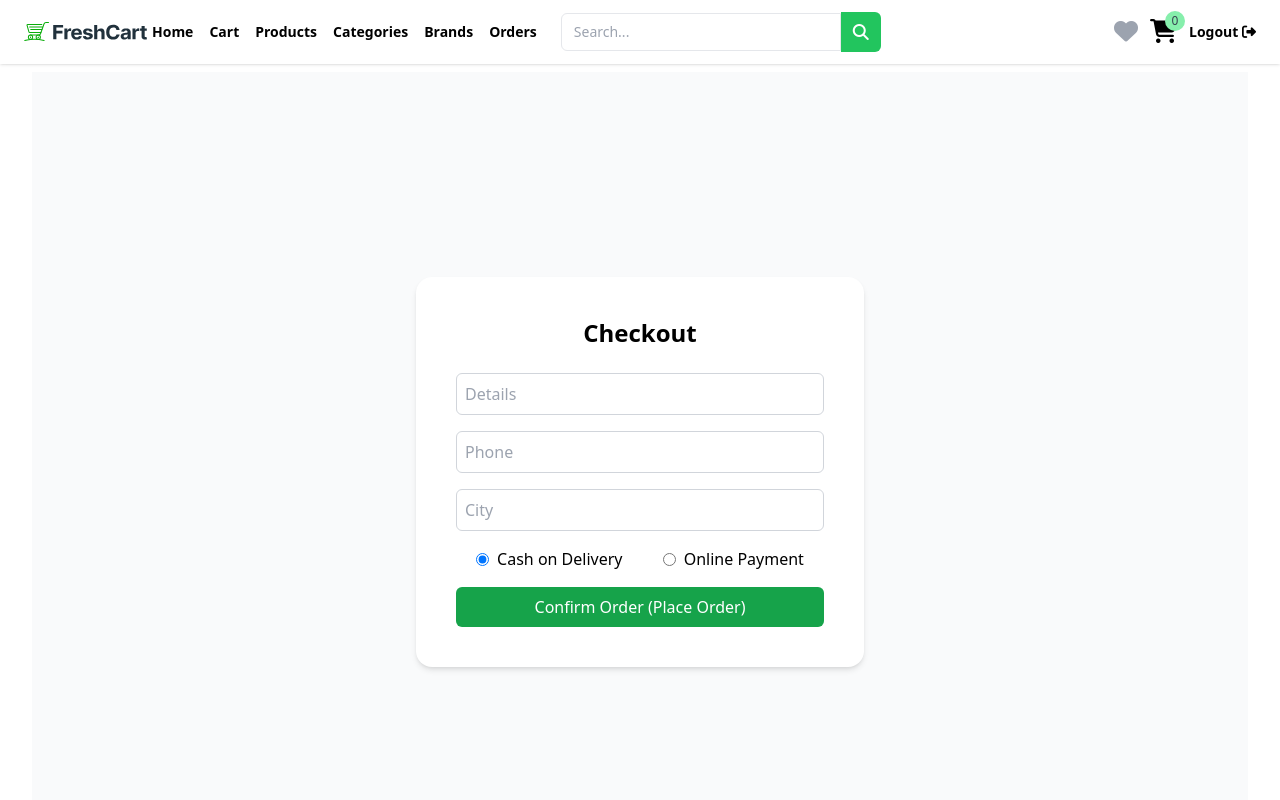
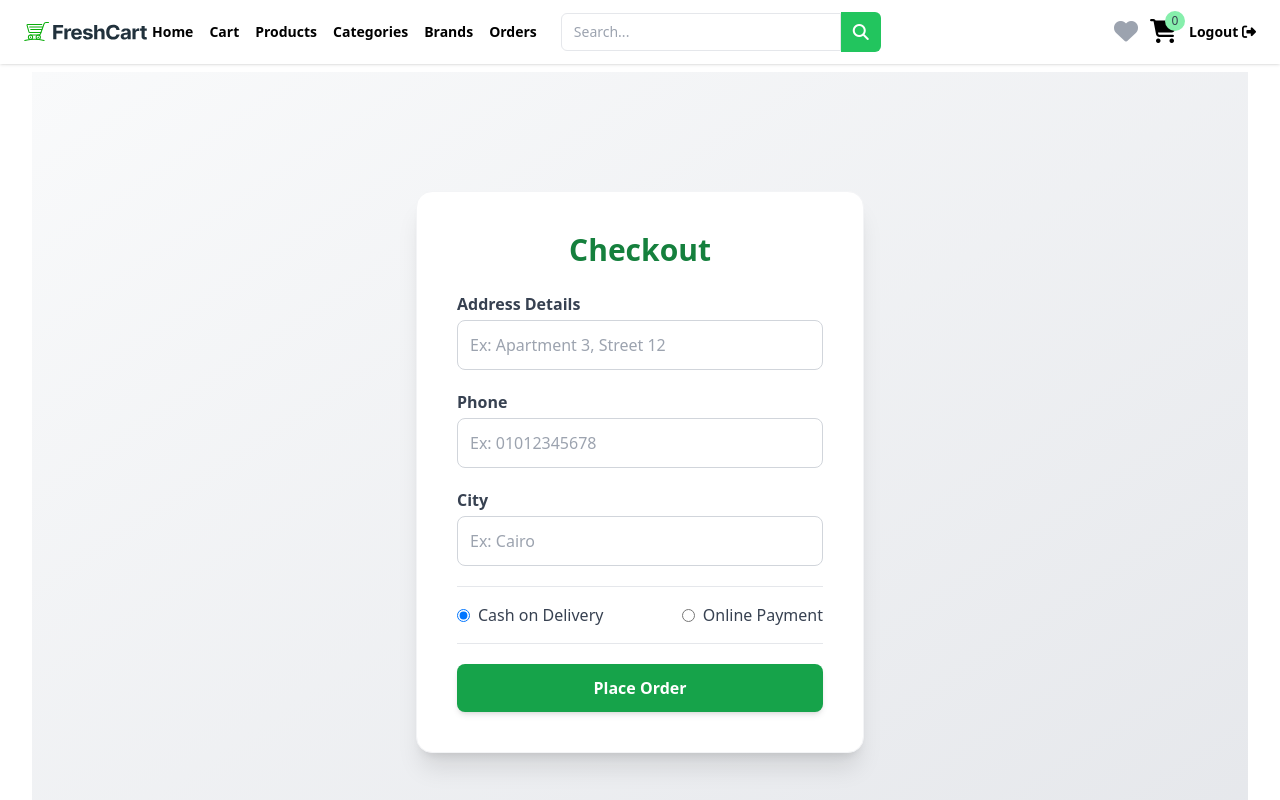
Before and after one commit to Mohamed12-6/E-ecommerce, a React (Vite) app: page /checkout in a window 1280 px wide. Shown: the top 800 px of the page. Built offline with nearby package versions, Linux system fonts and the light colour scheme; no server answers; sample sign-in values are in the browser's storage.

Commit message:
finsh and last update

```diff
--- a/src/Components/Checkout/Checkout.jsx
+++ b/src/Components/Checkout/Checkout.jsx
@@ -10,7 +10,8 @@ export default function Checkout() {
   const [isLoading, setIsLoading] = useState(false);
   const [paymentMethod, setPaymentMethod] = useState("cash");
   const { cart, setCart, checkout, payByCash } = useContext(CartContext);
-  const navigate=useNavigate()
+  const navigate = useNavigate();
+
   const validationSchema = Yup.object({
     details: Yup.string().required("Details are required"),
     phone: Yup.string().required("Phone is required"),
@@ -26,7 +27,7 @@ export default function Checkout() {
     validationSchema,
     onSubmit: async (values) => {
       if (!cart?.cartId) {
-        toast.error("No cart items found");
+        toast.error("No cart items found!");
         return;
       }
 
@@ -34,33 +35,33 @@ export default function Checkout() {
 
       try {
         if (paymentMethod === "online") {
-          const { data } = await checkout(cart.cartId, window.location.origin, values)
-
+          const { data } = await checkout(
+            cart.cartId,
+            window.location.origin,
+            values
+          );
 
           if (data?.status === "success") {
+            toast.success("Redirecting to payment...");
+            setTimeout(() => {
               if (data.session?.url) {
-              // فتح صفحة الدفع أونلاين (Stripe)
                 window.location.href = data.session.url;
               } else {
-window.location.href = "/allorders";
+                navigate("/allorders");
+              }
+            }, 1000);
+          } else {
+            toast.error("Failed to start online payment!");
           }
         } else {
-            toast.error("Failed to initiate online payment");
-          }
-        }
-
-
-        else {
           const { data } = await payByCash(cart.cartId, values);
           if (data?.status === "success") {
             setCart(null);
             toast.success("Order placed successfully!");
-            navigate("/allorders");
+            setTimeout(() => navigate("/allorders"), 1500);
           }
         }
-      }
-
-      catch (error) {
+      } catch (error) {
         console.error("Checkout error:", error);
         toast.error(error.response?.data?.message || "Checkout failed");
       } finally {
@@ -70,7 +71,7 @@ window.location.href = "/allorders";
   });
 
   return (
-    <div className="min-h-screen flex justify-center items-center bg-gray-50">
+    <div className="min-h-screen flex justify-center items-center bg-gradient-to-br from-gray-50 to-gray-200 px-4">
       <Helmet>
         <title>Checkout - E-Commerce</title>
         <meta
@@ -79,69 +80,130 @@ window.location.href = "/allorders";
         />
       </Helmet>
 
-      <div className="bg-white p-8 sm:p-10 rounded-2xl shadow-md w-full max-w-md">
-        <h2 className="text-2xl font-semibold text-center mb-6">Checkout</h2>
+      <div className="bg-white p-8 sm:p-10 rounded-2xl shadow-xl w-full max-w-md border border-gray-100">
+        <h2 className="text-3xl font-bold text-center mb-6 text-green-700">
+          Checkout
+        </h2>
 
-        <form onSubmit={formik.handleSubmit} className="space-y-4">
+        <form
+          onSubmit={formik.handleSubmit}
+          className="space-y-5 transition-all"
+        >
+          {/* Details Input */}
+          <div>
+            <label className="block text-gray-700 font-semibold mb-1">
+              Address Details
+            </label>
             <input
               type="text"
               name="details"
-            placeholder="Details"
+              placeholder="Ex: Apartment 3, Street 12"
               onChange={formik.handleChange}
+              onBlur={formik.handleBlur}
               value={formik.values.details}
-            className="w-full border border-gray-300 rounded-md p-2"
+              className={`w-full border ${
+                formik.touched.details && formik.errors.details
+                  ? "border-red-400"
+                  : "border-gray-300"
+              } rounded-lg p-3 focus:ring-2 focus:ring-green-500 outline-none`}
             />
+            {formik.touched.details && formik.errors.details && (
+              <p className="text-red-500 text-sm mt-1">
+                {formik.errors.details}
+              </p>
+            )}
+          </div>
 
+          {/* Phone Input */}
+          <div>
+            <label className="block text-gray-700 font-semibold mb-1">
+              Phone
+            </label>
             <input
-            type="text"
+              type="tel"
               name="phone"
-            placeholder="Phone"
+              placeholder="Ex: 01012345678"
               onChange={formik.handleChange}
+              onBlur={formik.handleBlur}
               value={formik.values.phone}
-            className="w-full border border-gray-300 rounded-md p-2"
+              className={`w-full border ${
+                formik.touched.phone && formik.errors.phone
+                  ? "border-red-400"
+                  : "border-gray-300"
+              } rounded-lg p-3 focus:ring-2 focus:ring-green-500 outline-none`}
             />
+            {formik.touched.phone && formik.errors.phone && (
+              <p className="text-red-500 text-sm mt-1">
+                {formik.errors.phone}
+              </p>
+            )}
+          </div>
 
+          {/* City Input */}
+          <div>
+            <label className="block text-gray-700 font-semibold mb-1">
+              City
+            </label>
             <input
               type="text"
               name="city"
-            placeholder="City"
+              placeholder="Ex: Cairo"
               onChange={formik.handleChange}
+              onBlur={formik.handleBlur}
               value={formik.values.city}
-            className="w-full border border-gray-300 rounded-md p-2"
+              className={`w-full border ${
+                formik.touched.city && formik.errors.city
+                  ? "border-red-400"
+                  : "border-gray-300"
+              } rounded-lg p-3 focus:ring-2 focus:ring-green-500 outline-none`}
             />
+            {formik.touched.city && formik.errors.city && (
+              <p className="text-red-500 text-sm mt-1">{formik.errors.city}</p>
+            )}
+          </div>
 
-          <div className="flex justify-around my-4">
-            <label className="flex items-center gap-2">
+          {/* Payment Methods */}
+          <div className="flex justify-between items-center border-t border-b py-4">
+            <label className="flex items-center gap-2 text-gray-700 font-medium">
               <input
                 type="radio"
                 name="payment"
                 value="cash"
                 checked={paymentMethod === "cash"}
                 onChange={() => setPaymentMethod("cash")}
+                className="text-green-600 focus:ring-green-500"
               />
               Cash on Delivery
             </label>
 
-            <label className="flex items-center gap-2">
+            <label className="flex items-center gap-2 text-gray-700 font-medium">
               <input
                 type="radio"
                 name="payment"
                 value="online"
                 checked={paymentMethod === "online"}
                 onChange={() => setPaymentMethod("online")}
+                className="text-green-600 focus:ring-green-500"
               />
               Online Payment
             </label>
           </div>
 
+          {/* Submit Button */}
           <button
             type="submit"
             disabled={isLoading}
-            className="w-full bg-green-600 hover:bg-green-700 text-white py-2 rounded-md"
+            className={`w-full ${
+              isLoading
+                ? "bg-gray-400 cursor-not-allowed"
+                : "bg-green-600 hover:bg-green-700"
+            } text-white py-3 rounded-lg font-semibold transition-all duration-200 shadow-md`}
           >
             {isLoading
               ? "Processing..."
-              : `Confirm Order (${paymentMethod === "online" ? "Pay Now" : "Place Order"})`}
+              : paymentMethod === "online"
+              ? "Pay Now"
+              : "Place Order"}
           </button>
         </form>
       </div>
```
Also changed, not shown: vercel.json (added). Lines whose indentation alone changed are shown as unchanged.
